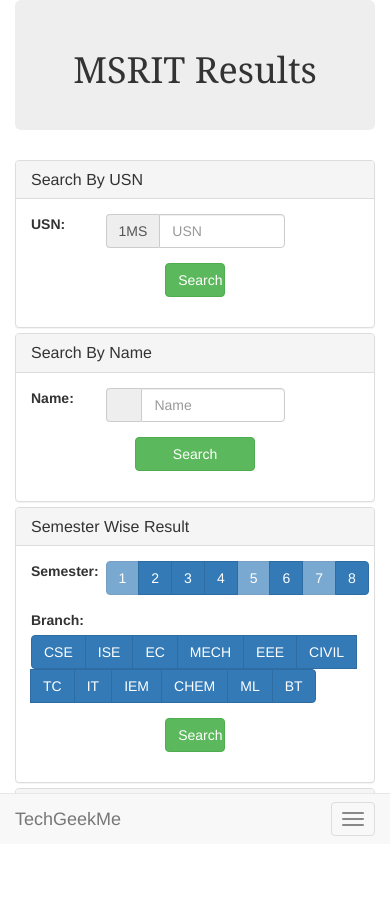
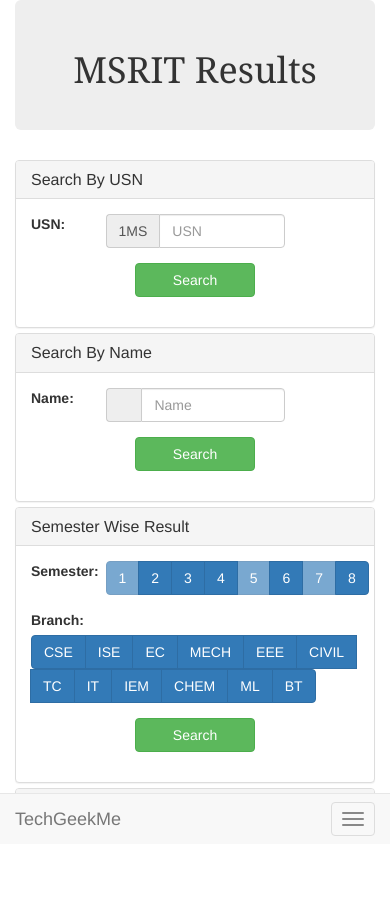
Before and after one commit to TechGeekMe/MSRIT-Results, a Django app: page / in a window 390 px wide. Run offline with Django 3.2, Linux system fonts and the light colour scheme; some libraries are stand-ins or nearby versions; some web fonts are replaced.

Commit message:
fab push

```diff
--- a/results_app/templates/results_app/index.html
+++ b/results_app/templates/results_app/index.html
@@ -32,7 +32,7 @@
                                 </div>
                             </div>
                             <div class="form-group">
-                                <button type="submit" class="btn btn-success col-xs-2 col-xs-offset-5 col-sm-2 col-sm-offset-5">Search</button>
+                                <button type="submit" class="btn btn-success col-xs-4 col-xs-offset-4 col-sm-2 col-sm-offset-5">Search</button>
                             </div>
                         </form>
                     </div>
@@ -152,7 +152,7 @@
                             </div>
 
                             <div class="form-group">
-                                <button type="submit" class="btn btn-success col-xs-2 col-xs-offset-5 col-sm-2 col-sm-offset-5">Search</button>
+                                <button type="submit" class="btn btn-success col-xs-4 col-xs-offset-4 col-sm-2 col-sm-offset-5">Search</button>
                             </div>
                         </form>
                     </div>
```
